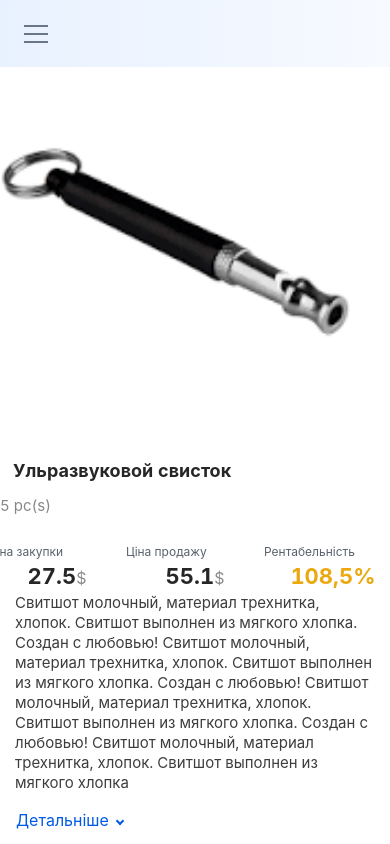
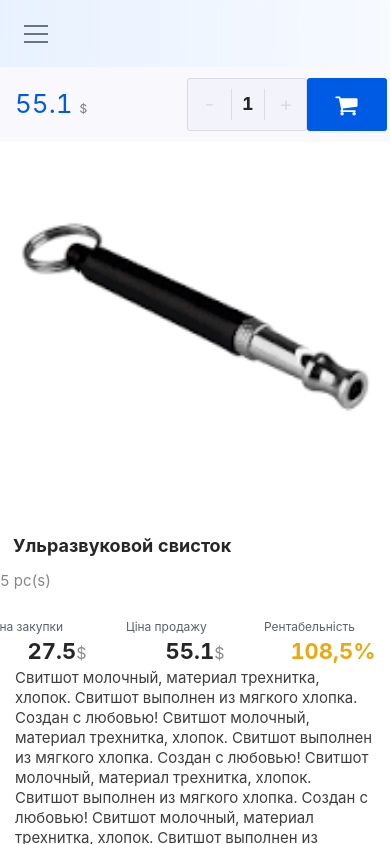
Before and after one commit to arthurseredaa/flimcor, a React (Create React App) app: page /1 in a window 390 px wide. Built offline with nearby package versions, Linux system fonts and the light colour scheme; no server answers.

Commit message:
Responsive details

```diff
--- a/src/components/Content/ContentDetails/ContentDetails.jsx
+++ b/src/components/Content/ContentDetails/ContentDetails.jsx
@@ -1,13 +1,15 @@
-import { Row, Col } from "antd";
+import { Row, Col, Button } from "antd";
 import { useState, useEffect } from "react";
 import { useParams } from "react-router-dom";
 import classes from "./ContentDetails.module.css";
 import { DetailsInfo } from "./DetailsInfo/DetailsInfo";
 import { OrderInfo } from "./OrderInfo/OrderInfo";
 import { ProductChar } from "./ProductChar/ProductChar";
+import CartFilledIcon from "../../../assets/icons/cart-filled.svg";
 
-export const ContentDetails = () => {
+export const ContentDetails = ({ collapsed }) => {
   const [state, setState] = useState({});
+  const [value, setValue] = useState(1);
   const { id } = useParams();
 
   useEffect(() => {
@@ -23,33 +25,92 @@ export const ContentDetails = () => {
     getData(id);
   }, [id]);
 
+  const handleDivid = () => {
+    if (value !== 0) {
+      setValue(value - 1);
+    }
+  };
+
   return (
     <div className={classes.detailsWrapper}>
       {state && (
         <div className={classes.container}>
-          <Row gutter={{ lg: 24, md: 12 }} style={{ textAlign: "center" }}>
-            <Col lg={7} md={12}>
-              {" "}
+          {collapsed && (
+            <Row gutter={24} className={classes.collapsedPrice}>
+              <Col span={10} style={{ fontSize: "26px", color: " #005BE4" }}>
+                {(parseFloat(state.price) * value).toFixed(1)}{" "}
+                <span style={{ fontSize: "12px", color: "rgba(0,0,0,.5)" }}>
+                  $
+                </span>
+              </Col>
+              <Col span={14} style={{ display: "flex", paddingRight: 0, justifyContent: "flex-end" }}>
+                <div className={classes.calcQunatity}>
+                  <span className={classes.divider} onClick={handleDivid}>
+                    -
+                  </span>
+                  <span className={classes.value}>
+                    <p>{value}</p>
+                  </span>
+                  <span
+                    className={classes.plus}
+                    onClick={() => setValue(value + 1)}
+                  >
+                    +
+                  </span>
+                </div>
+
+                <Button className={classes.buy}>
+                  <img src={CartFilledIcon} width="24px" />
+                </Button>
+              </Col>
+            </Row>
+          )}
+          <Row
+            gutter={{ lg: 24, md: 24 }}
+            style={{ textAlign: "center" }}
+            className={classes.productRow}
+          >
+            <Col lg={7} md={12} sm={24}>
               <img
                 src={state.image}
                 alt="product"
                 className={classes.productImage}
               />
             </Col>
-            <Col lg={10} md={12}>
-              <DetailsInfo {...state} />
+            <Col lg={10} md={12} sm={24}>
+              <DetailsInfo {...state} collapsed={collapsed} />
             </Col>
-            <Col lg={7} md={24}>
+            {state && state.characteristics && collapsed && (
+              <Col
+                lg={7}
+                md={24}
+                style={{ display: "flex", justifyContent: "center" }}
+              >
+                <ProductChar collapsed={collapsed} characteristics={state.characteristics} />
+              </Col>
+            )}
+            {!collapsed && (
+              <Col lg={7} md={24} sm={24}>
+                <OrderInfo {...state} />
+              </Col>
+            )}
+          </Row>
+          {state && state.characteristics && !collapsed && (
+            <Row gutter={24}>
+              <Col
+                lg={7}
+                md={24}
+                style={{ display: "flex", justifyContent: "center" }}
+              >
+                <ProductChar collapsed={collapsed} characteristics={state.characteristics} />
+              </Col>
+            </Row>
+          )}
+          {collapsed && (
+            <Col lg={7} md={24} sm={24}>
               <OrderInfo {...state} />
             </Col>
-          </Row>
-          <Row gutter={24}>
-            <Col lg={7} md={24} style={{display: "flex", justifyContent: "center"}}>
-              {state && state.characteristics && (
-                <ProductChar characteristics={state.characteristics} />
-              )}
-            </Col>
-          </Row>
+          )}
         </div>
       )}
     </div>
```
